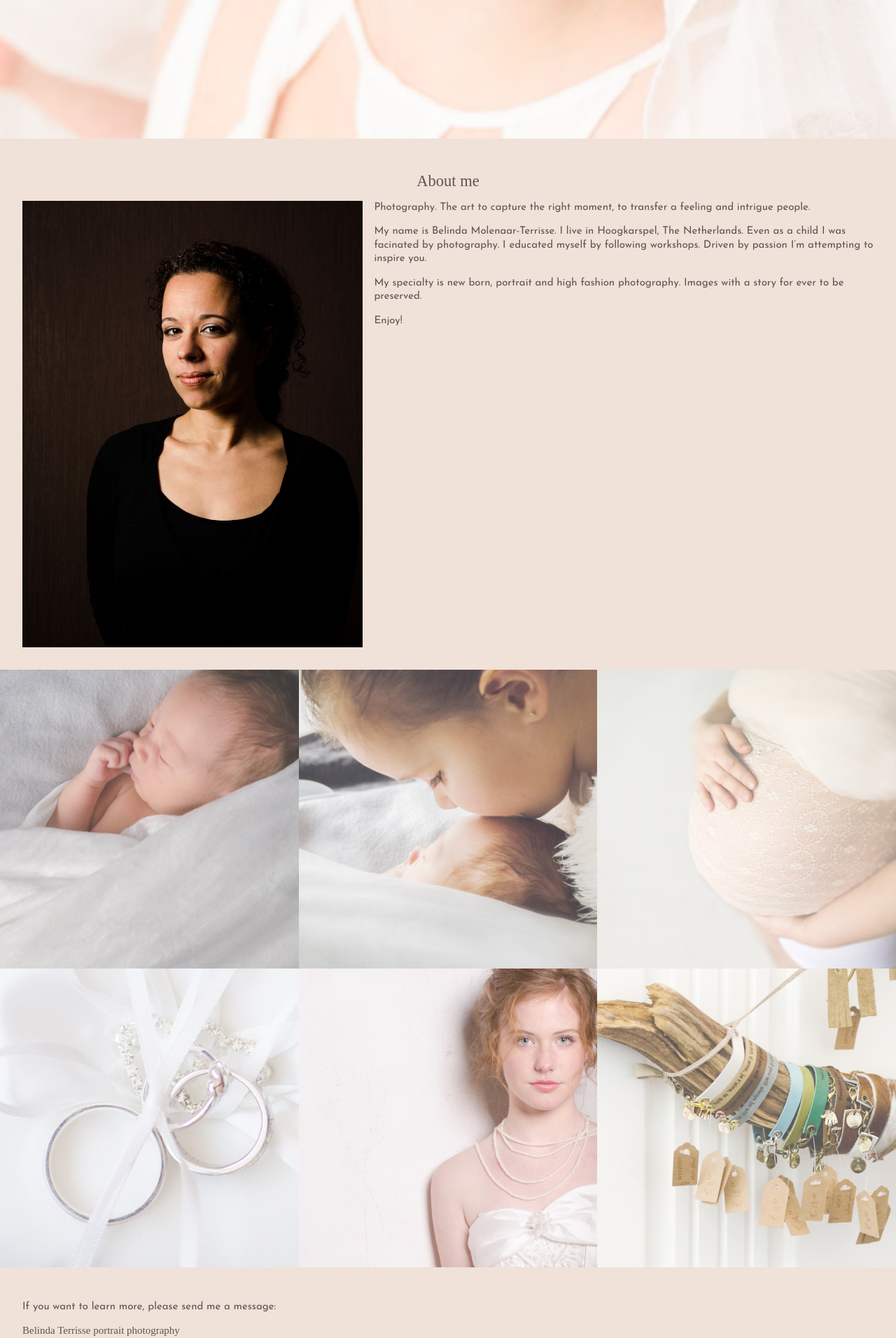
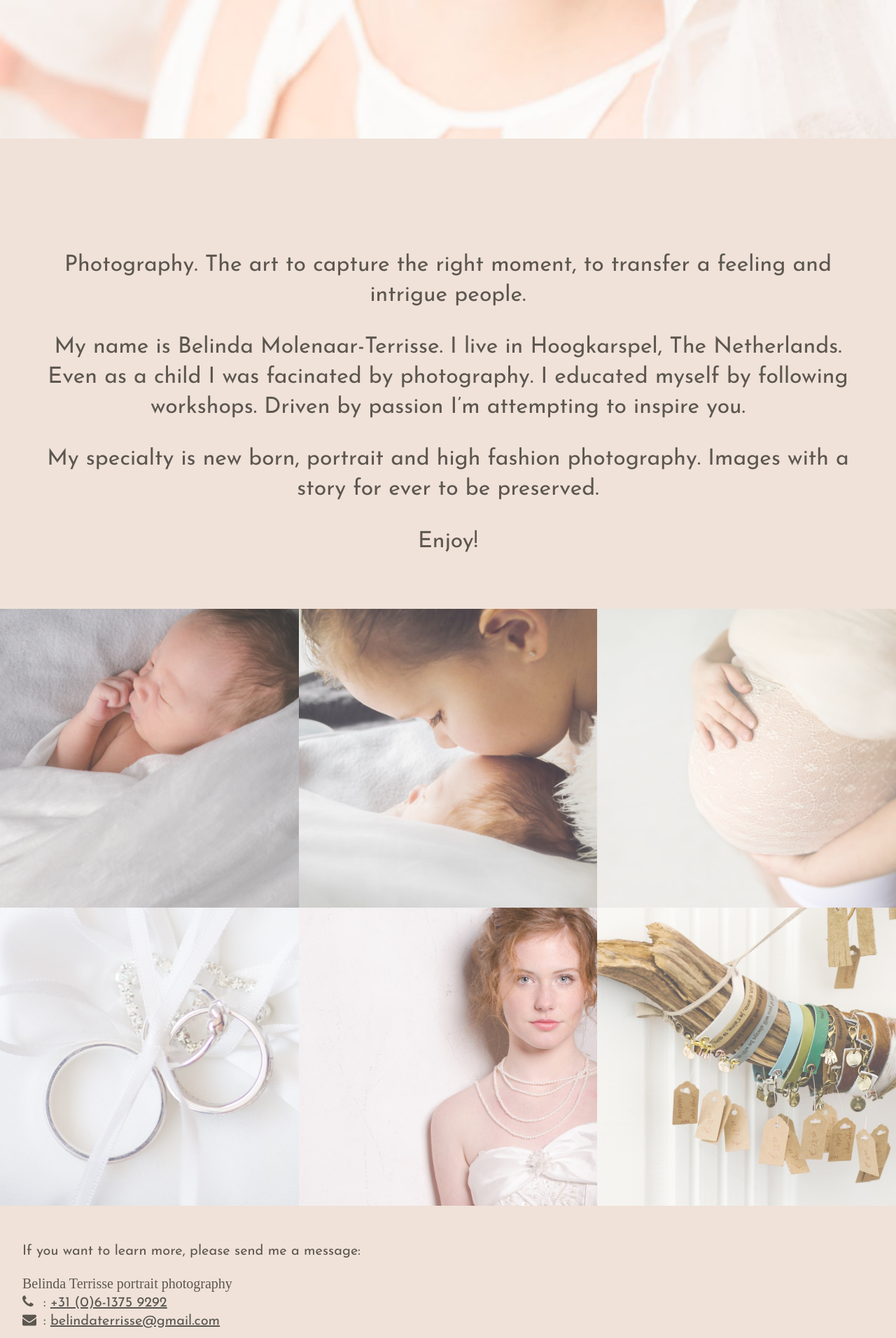
Before and after one commit to cmbybelin/cmbybelin.github.io, a Jekyll site: the page built from redesign.md, in a window 1280 px wide. Shown: the part 766-2678 px from the top of the page at 70% size. Built offline with Jekyll 4.4.1, drawn with Linux system fonts in a browser that asks for light colours; nearby versions of some CDN libraries; some web fonts are replaced.

Commit message:
Use bigger font in about section

```diff
--- a/_includes/about.md
+++ b/_includes/about.md
@@ -19,9 +17,7 @@ Enjoy!
 
 <div lang="en" markdown="1">
 
-## About me
-
-<img src="portfolio/belin.jpg" class="me" alt="This is me"/>
+<!-- <img src="portfolio/belin.jpg" class="me" alt="This is me"/> -->
 
 Photography. The art to capture the right moment, to transfer a feeling and intrigue people.
 
--- a/style/redesign.css
+++ b/style/redesign.css
@@ -9,7 +9,7 @@ html {
 body {
  background: white;
  color: #5C5750;
- font-size: 15px;
+ font-size: 15pt;
  font-family: 'Josefin Sans', Arial, sans-serif;
  line-height: 1.3em;
  padding: 0;
@@ -48,6 +48,10 @@ section {
 
 #about {
  background-color: #f0e2d9;
+ font-size: 24pt;
+ line-height: 32pt;
+ text-align: center;
+ padding: 96pt 32pt 32pt;
 }
 
 #portfolio {
```
Also changed, not shown: other parts of _includes/about.md (+0 -2 lines).
